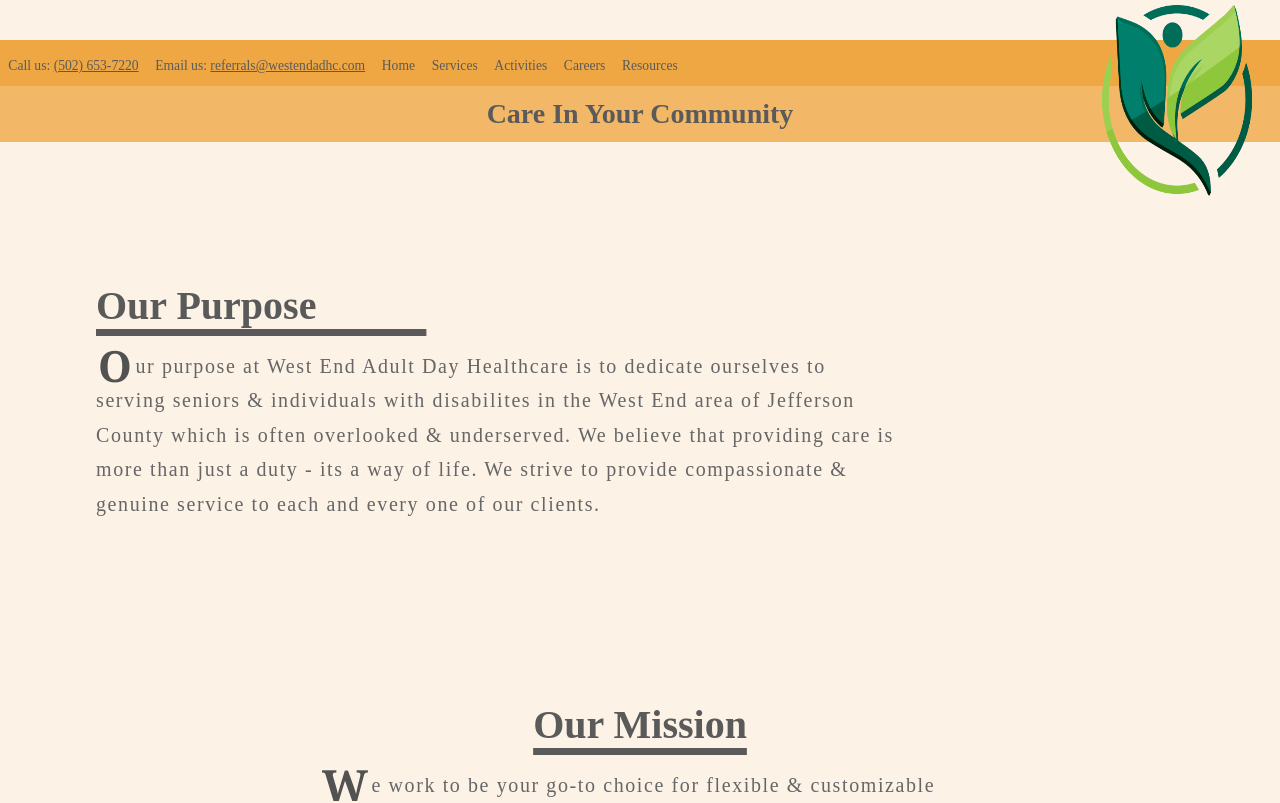
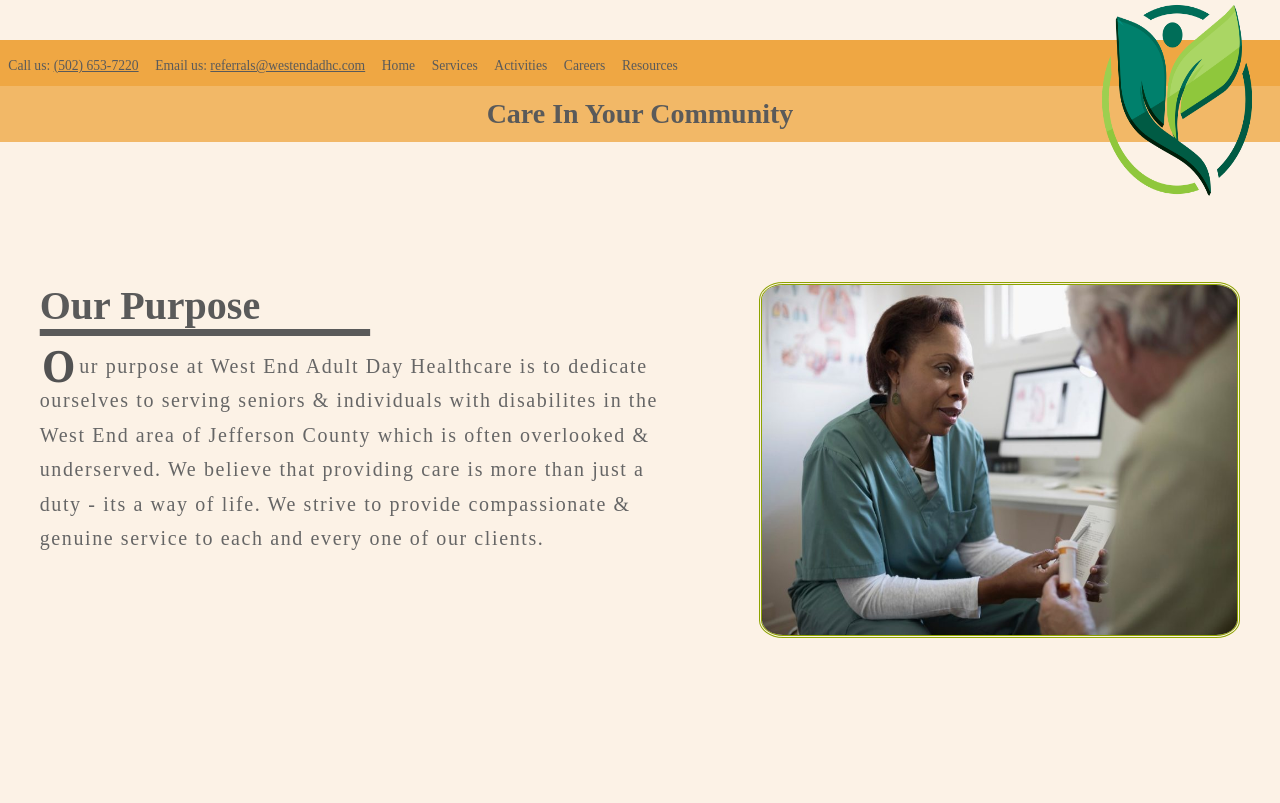
Before and after one commit to hamzafoy/westend_adhc, a React (Create React App) app: page / in a window 1280 px wide. Shown: the top 803 px of the page. Built offline with nearby package versions, Linux system fonts and the light colour scheme; a web font is replaced by a local one.

Commit message:
added image to layout.

```diff
--- a/src/components/LandingPage/LandingPage.css
+++ b/src/components/LandingPage/LandingPage.css
@@ -73,15 +73,28 @@
         width: 12vw;
     }
 
-    .landing-page_intro,
+    .landing-page_intro {
+        display: flex;
+        flex-direction: row;
+        justify-content: space-around;
+        width: 100%;
+        margin: 17.5vh 0 0 0;
+    }
+
+    .landing-page_intro-purpose {
+        width: 50%;
+    }
+
+    .landing-page_img {
+        height: 350px;
+        width: 475px;
+        border: double 3.25px #8da300;
+        border-radius: 5%;
+    }
+
     .landing-page_mission {
         display: flex;
         flex-direction: column;
-        margin: 17.5vh 30vw 0 0;
-        padding-left: 7.5vw;
-    }
-
-    .landing-page_mission {
         align-items: center;
         margin: 20vh 0 10vh 0;
         padding: 0 25vw;
--- a/src/components/LandingPage/LandingPage.js
+++ b/src/components/LandingPage/LandingPage.js
@@ -6,6 +6,7 @@ import './LandingPage.css';
 import React from 'react';
 import { Link } from 'react-router-dom';
 import weadhclogo from "../../assets/westendadhc-logo.png";
+import adhcstock from "../../assets/adhc_stock.jpg";
 
 
 
@@ -82,6 +83,8 @@ class LandingPage extends React.Component {
 
                     <aside className="landing-page_intro">
 
+                       <section className="landing-page_intro-purpose">
+
                             <h1>
                                 Our Purpose&nbsp;&nbsp;&nbsp;&nbsp;&nbsp;&nbsp;&nbsp;&nbsp;&nbsp;&nbsp;&nbsp;
                             </h1>
@@ -94,6 +97,14 @@ class LandingPage extends React.Component {
                                 to provide compassionate &amp; genuine service to each and every one of our
                                 clients.
                             </p>
+
+                        </section>
+
+                        <img
+                        className="landing-page_img"
+                        alt="Elderly client with a nurse"
+                        src={adhcstock}
+                        />
 
                     </aside>
 
@@ -141,7 +152,6 @@ class LandingPage extends React.Component {
                                 src="https://www.google.com/maps/embed?pb=!1m18!1m12!1m3!1d3134.8612629986437!2d-85.8221930848122!3d38.213117579681914!2m3!1f0!2f0!3f0!3m2!1i1024!2i768!4f13.1!3m3!1m2!1s0x8869131056dafd91%3A0x9a57ec3ab9db98e5!2s3847%20Cane%20Run%20Rd%2C%20Louisville%2C%20KY%2040211!5e0!3m2!1sen!2sus!4v1648584440914!5m2!1sen!2sus"
                                 width="400"
                                 height="175"
-
                                 allowFullScreen=""
                                 aria-hidden="false"
                                 tabIndex="0"
```
Also changed, not shown: src/assets/adhc_stock.jpg (added). Lines whose indentation alone changed are shown as unchanged.
